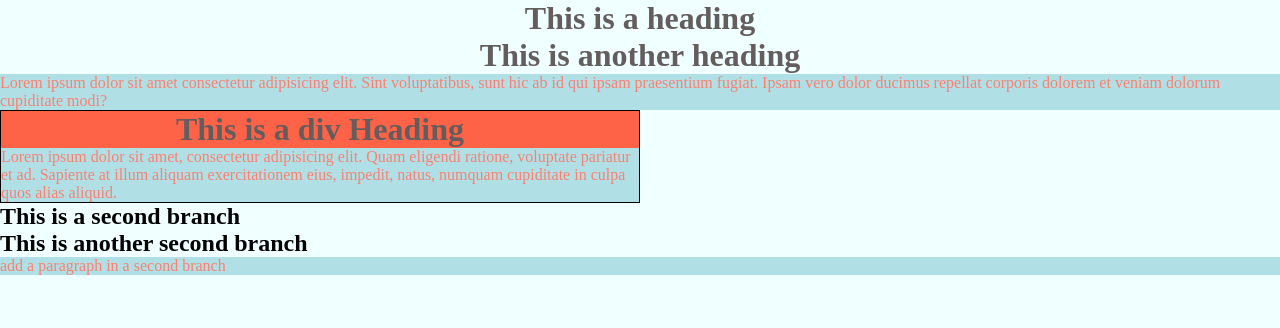
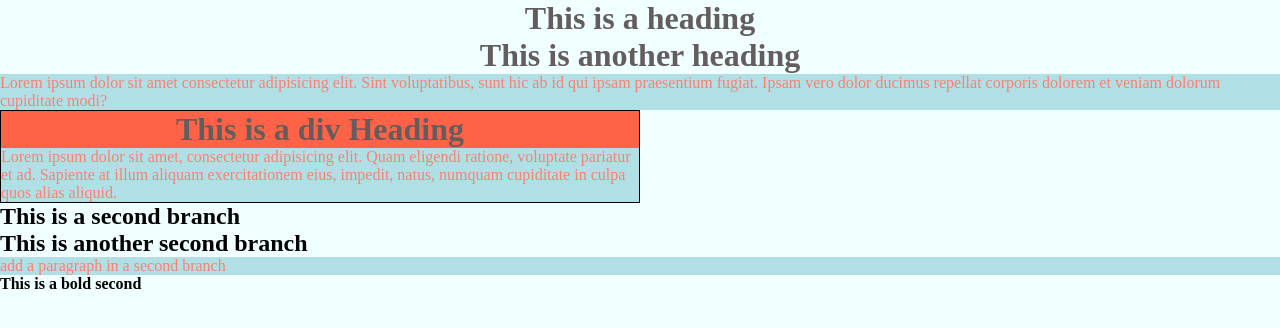
Before and after one commit to rokirahman/website-tow, a plain HTML site: page index.html in a window 1280 px wide. Drawn offline with Linux system fonts and the light colour scheme.

Commit message:
add h4 bold

```diff
--- a/index.html
+++ b/index.html
@@ -26,5 +26,7 @@
     <p>
         add a paragraph in a second branch
     </p>
+
+    <h4><b>This is a bold second</b></h4>
 </body>
 </html>
```
